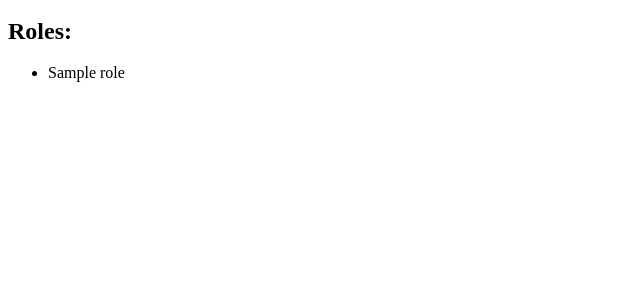
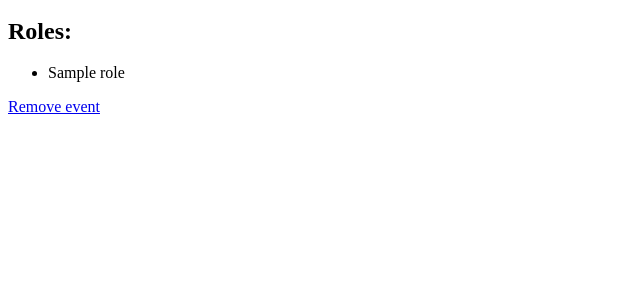
Before and after one commit to PokerFacowaty/sinpp, a Django app: template schedule/templates/schedule/event.html in a window 1280 px wide. Shown: the part 232-532 px from the top of the page, without its empty margins (0-640 px from the left). Run offline with Django 4.2, Linux system fonts and the light colour scheme; the template is opened without the code that fills it: most values are stand-ins (such as "Sample title", 1, 10 or a date in 2020).

Commit message:
Added the link to remove event page on the event page

```diff
--- a/schedule/templates/schedule/event.html
+++ b/schedule/templates/schedule/event.html
@@ -21,4 +21,5 @@
             <li>{{ role.NAME }}</li>
         {% endfor %}
         </ul>
+        <a href="/remove_event/{{ event.id }}/">Remove event</a>
 {% endblock %}
```
